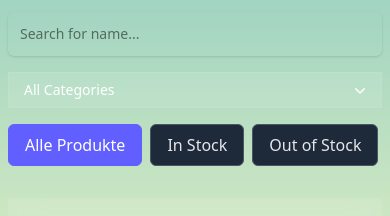
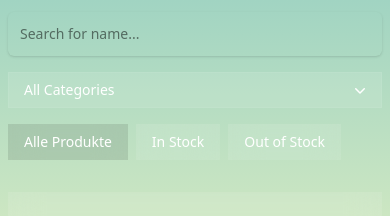
Before and after one commit to johnxadams/filter_scope, a Vue app: page / in a window 390 px wide. Shown: the top 216 px of the page. Built offline with nearby package versions, Linux system fonts and the light colour scheme.

Commit message:
styled stockFIlter and a little responsiveness

```diff
--- a/src/components/StockFilter.vue
+++ b/src/components/StockFilter.vue
@@ -1,14 +1,12 @@
 <template>
-  <div class="flex gap-2 mb-4">
+  <div class="flex gap-2 mb-4" role="radiogroup" aria-label="Lagerbestand filtern">
     <button
       v-for="option in options"
       :key="option.value"
       @click="select(option.value)"
       :class="[
-        'px-4 py-2 rounded-md border transition-colors',
-        selected === option.value
-          ? 'bg-indigo-500 text-white border-indigo-500'
-          : 'bg-gray-800 text-gray-200 border-gray-600',
+        'px-4 py-2 text-sm md:text-base duration-450 cursor-pointer transition-colors text-white  backdrop-blur-lg hover:bg-black/10 ',
+        selected === option.value ? 'bg-black/10  ' : 'bg-white/10',
       ]"
       role="radio"
       :aria-checked="selected === option.value"
```
